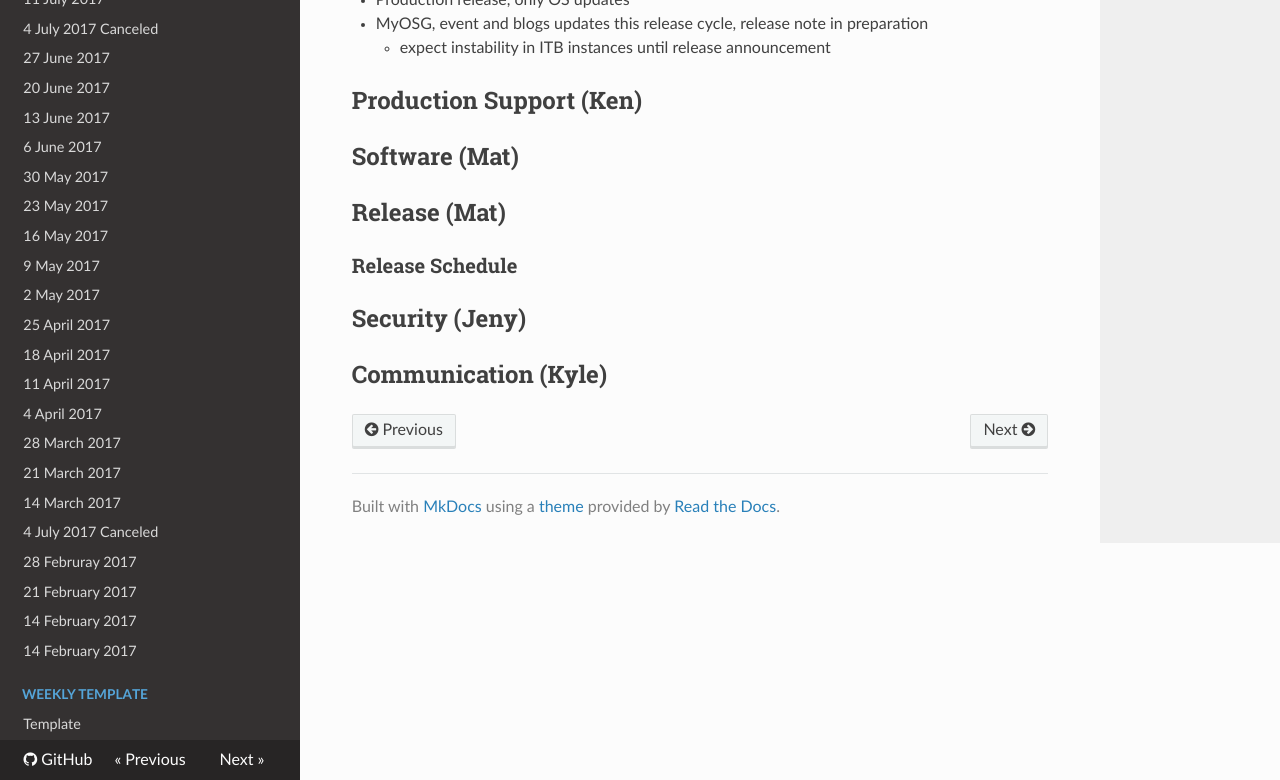
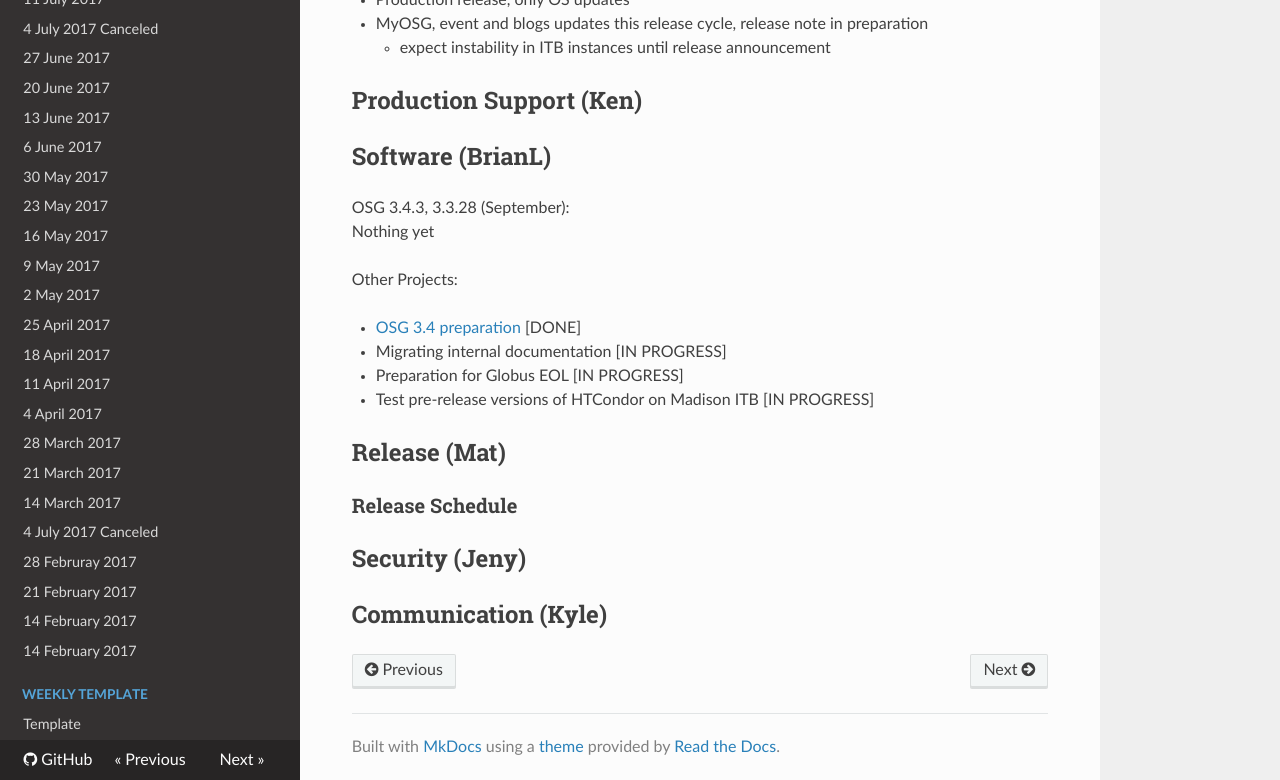
Before and after one commit to zsshah/production, an MkDocs documentation site: the page built from docs/WeeklyMinutes/01August2017.md, in a window 1280 px wide and 900 px high, scrolled down 1211 px, cut to the strip 120-900 px from the top of the window. Built offline with MkDocs 1.6.1, drawn with Linux system fonts in a browser that asks for light colours; nearby versions of some CDN libraries; old or Windows-style settings are respelled for this version of MkDocs.

Commit message:
Software update 8/1/17

```diff
--- a/docs/WeeklyMinutes/01August2017.md
+++ b/docs/WeeklyMinutes/01August2017.md
@@ -31,7 +31,17 @@
 
 ## Production Support (Ken)
 
-## Software (Mat)
+## Software (BrianL)
+
+OSG 3.4.3, 3.3.28 (September):
+Nothing yet
+
+Other Projects:
+
+-   [OSG 3.4 preparation](https://jira.opensciencegrid.org/browse/SOFTWARE-2329) [DONE]
+-   Migrating internal documentation [IN PROGRESS]
+-   Preparation for Globus EOL [IN PROGRESS]
+-   Test pre-release versions of HTCondor on Madison ITB [IN PROGRESS]
 
 ## Release (Mat)
 ### Release Schedule
```
